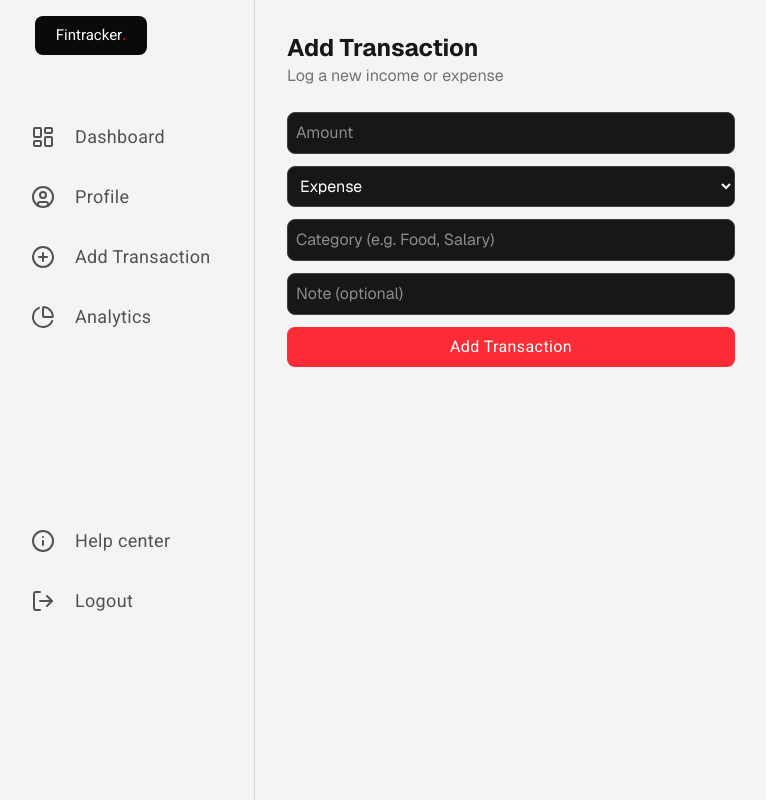
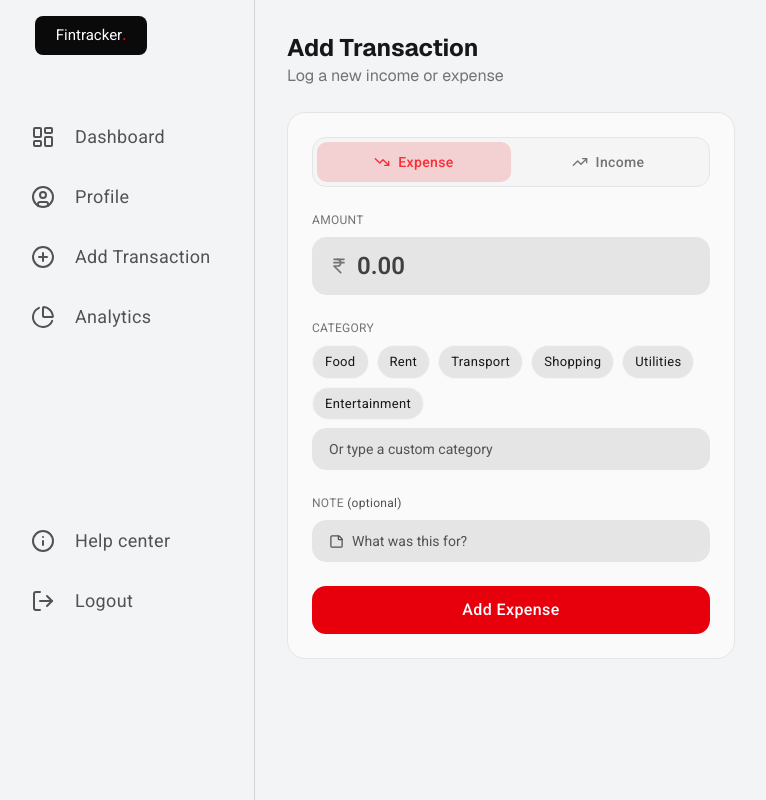
Before and after one commit to santanilroy/Fintracker, a Next.js app: page /dashboard/add-transaction in a window 1280 px wide. Shown: the whole page, without its empty margins (1-767 px from the left). Built offline with nearby package versions, Linux system fonts and the light colour scheme; no server answers; sample sign-in values are in the browser's storage.

Commit message:
changing add transaction form ui

```diff
--- a/components/AddTransactionform.tsx
+++ b/components/AddTransactionform.tsx
@@ -1,59 +1,158 @@
 "use client";
 
 import { addTransaction } from "@/app/actions/transaction";
-import { useRef } from "react";
+import { useRef, useState } from "react";
+import { motion } from "motion/react";
+import {
+  IndianRupee,
+  TrendingUp,
+  TrendingDown,
+  StickyNote,
+} from "lucide-react";
+
+const QUICK_CATEGORIES = {
+  expense: [
+    "Food",
+    "Rent",
+    "Transport",
+    "Shopping",
+    "Utilities",
+    "Entertainment",
+  ],
+  income: ["Salary", "Freelance", "Investment", "Gift"],
+};
 
 export default function AddTransactionForm() {
   const formRef = useRef<HTMLFormElement>(null);
+  const [type, setType] = useState<"expense" | "income">("expense");
+  const [category, setCategory] = useState("");
 
   return (
     <form
       ref={formRef}
       action={async (formData) => {
+        formData.set("type", type);
+        formData.set("category", category);
         await addTransaction(formData);
         formRef.current?.reset();
+        setCategory("");
       }}
-      className="flex flex-col gap-3"
+      className="flex flex-col gap-6 bg-neutral-50 dark:bg-neutral-900 border dark:border-neutral-800 rounded-2xl p-6 w-full max-w-md"
     >
+      {/* Income / Expense segmented toggle */}
+      <div className="relative flex bg-neutral-100 dark:bg-neutral-950 border dark:border-neutral-800 rounded-xl p-1">
+        <motion.div
+          className={`absolute top-1 bottom-1 w-[calc(50%-4px)] rounded-lg ${
+            type === "expense" ? "bg-red-600/15" : "bg-green-600/15"
+          }`}
+          animate={{ left: type === "expense" ? 4 : "50%" }}
+          transition={{ type: "spring", stiffness: 400, damping: 30 }}
+        />
+        <button
+          type="button"
+          onClick={() => {
+            setType("expense");
+            setCategory("");
+          }}
+          className={`relative z-10 flex-1 flex items-center justify-center gap-2 py-2.5 rounded-lg text-sm font-roboto font-medium tracking-wide transition-colors ${
+            type === "expense" ? "text-red-500" : "text-neutral-500"
+          }`}
+        >
+          <TrendingDown size={16} />
+          Expense
+        </button>
+        <button
+          type="button"
+          onClick={() => {
+            setType("income");
+            setCategory("");
+          }}
+          className={`relative z-10 flex-1 flex items-center justify-center gap-2 py-2.5 rounded-lg text-sm font-roboto font-medium tracking-wide transition-colors ${
+            type === "income" ? "text-green-500" : "text-neutral-500"
+          }`}
+        >
+          <TrendingUp size={16} />
+          Income
+        </button>
+      </div>
+
+      {/* Amount */}
+      <div className="flex flex-col gap-2">
+        <label className="text-neutral-500 text-[12px] font-roboto tracking-wide uppercase">
+          Amount
+        </label>
+        <div className="flex items-center gap-2 bg-neutral-200 dark:bg-neutral-950 border dark:border-neutral-800 rounded-xl px-4 py-3 focus-within:border-neutral-600 transition-colors">
+          <IndianRupee size={20} className="text-neutral-500 shrink-0" />
           <input
             name="amount"
             type="number"
             step="0.01"
-        placeholder="Amount"
+            placeholder="0.00"
             required
-        className="p-2 rounded-md bg-neutral-900 border border-neutral-700 text-white"
+            className="w-full bg-transparent text-black dark:text-white text-2xl font-roboto font-semibold placeholder:text-neutral-700 focus:outline-none"
           />
+        </div>
+      </div>
 
-      <select
-        name="type"
+      {/* Category — quick chips + custom input */}
+      <div className="flex flex-col gap-2">
+        <label className="text-neutral-500 text-[12px] font-roboto tracking-wide uppercase">
+          Category
+        </label>
+        <div className="flex flex-wrap gap-2">
+          {QUICK_CATEGORIES[type].map((cat) => (
+            <button
+              key={cat}
+              type="button"
+              onClick={() => setCategory(cat)}
+              className={`px-3 py-1.5 rounded-full text-[13px] font-roboto tracking-wide border transition-colors ${
+                category === cat
+                  ? "bg-neutral-900 dark:bg-neutral-100 text-neutral-500 dark:text-neutral-900 border-neutral-700 dark:border-neutral-100"
+                  : "bg-neutral-200 dark:bg-neutral-950 text-neutral-900 dark:text-neutral-400 dark:border-neutral-800 border-neutral-100 hover:border-neutral-700"
+              }`}
+            >
+              {cat}
+            </button>
+          ))}
+        </div>
+        <input
+          type="text"
+          value={category}
+          onChange={(e) => setCategory(e.target.value)}
+          placeholder="Or type a custom category"
           required
-        className="p-2 rounded-md bg-neutral-900 border border-neutral-700 text-white"
-      >
-        <option value="expense">Expense</option>
-        <option value="income">Income</option>
-      </select>
+          className="bg-neutral-200 dark:bg-neutral-950 border dark:border-neutral-800 rounded-xl px-4 py-2.5 text-sm text-white placeholder:text-neutral-600 focus:outline-none focus:border-neutral-600 transition-colors font-roboto"
+        />
+      </div>
 
-      <input
-        name="category"
-        type="text"
-        placeholder="Category (e.g. Food, Salary)"
-        required
-        className="p-2 rounded-md bg-neutral-900 border border-neutral-700 text-white"
-      />
-
+      {/* Note */}
+      <div className="flex flex-col gap-2">
+        <label className="text-neutral-500 text-[12px] font-roboto tracking-wide uppercase">
+          Note <span className="normal-case text-neutral-600">(optional)</span>
+        </label>
+        <div className="flex items-center gap-2 bg-neutral-200 dark:bg-neutral-950 border dark:border-neutral-800 rounded-xl px-4 py-2.5 focus-within:border-neutral-600 transition-colors">
+          <StickyNote size={15} className="text-neutral-600 shrink-0" />
           <input
             name="note"
             type="text"
-        placeholder="Note (optional)"
-        className="p-2 rounded-md bg-neutral-900 border border-neutral-700 text-white"
+            placeholder="What was this for?"
+            className="w-full bg-transparent text-sm text-white placeholder:text-neutral-600 focus:outline-none font-roboto"
           />
+        </div>
+      </div>
 
-      <button
+      <motion.button
+        whileHover={{ scale: 1.01 }}
+        whileTap={{ scale: 0.98 }}
         type="submit"
-        className="p-2 rounded-md bg-red-500 text-white font-roboto tracking-wide"
+        className={`p-3 rounded-xl text-white font-roboto font-medium tracking-wide transition-colors ${
+          type === "expense"
+            ? "bg-red-600 hover:bg-red-500"
+            : "bg-green-600 hover:bg-green-500"
+        }`}
       >
-        Add Transaction
-      </button>
+        Add {type === "expense" ? "Expense" : "Income"}
+      </motion.button>
     </form>
   );
 }
```
Lines whose indentation alone changed are shown as unchanged.
